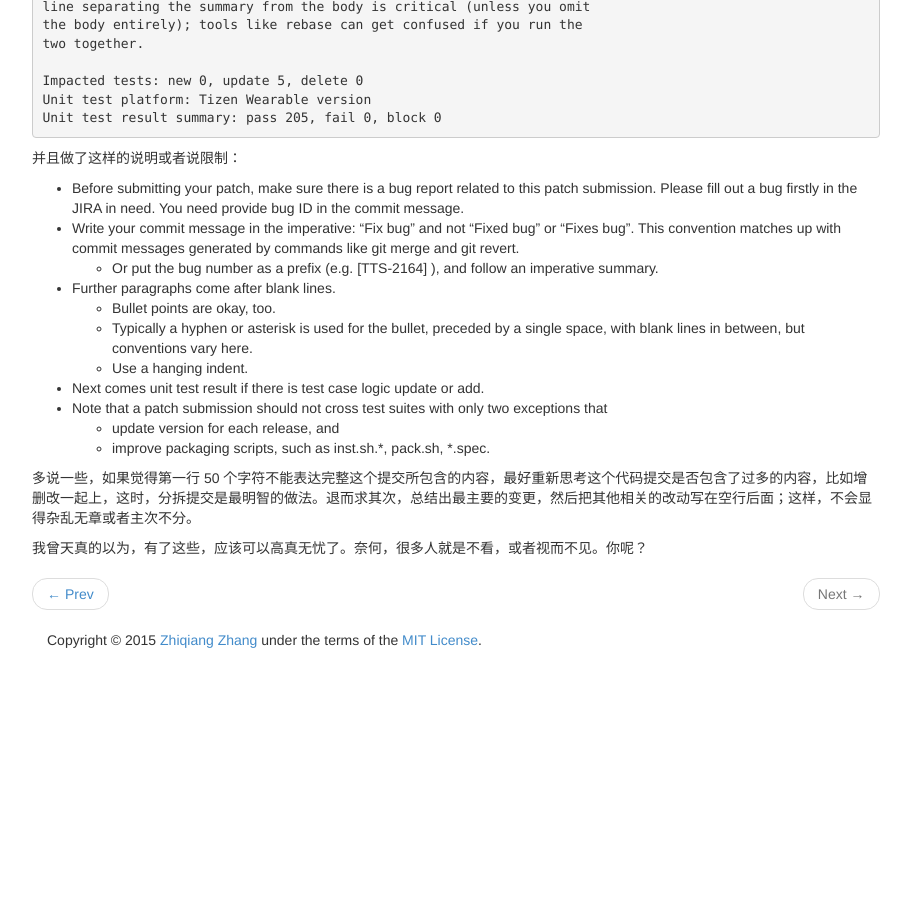
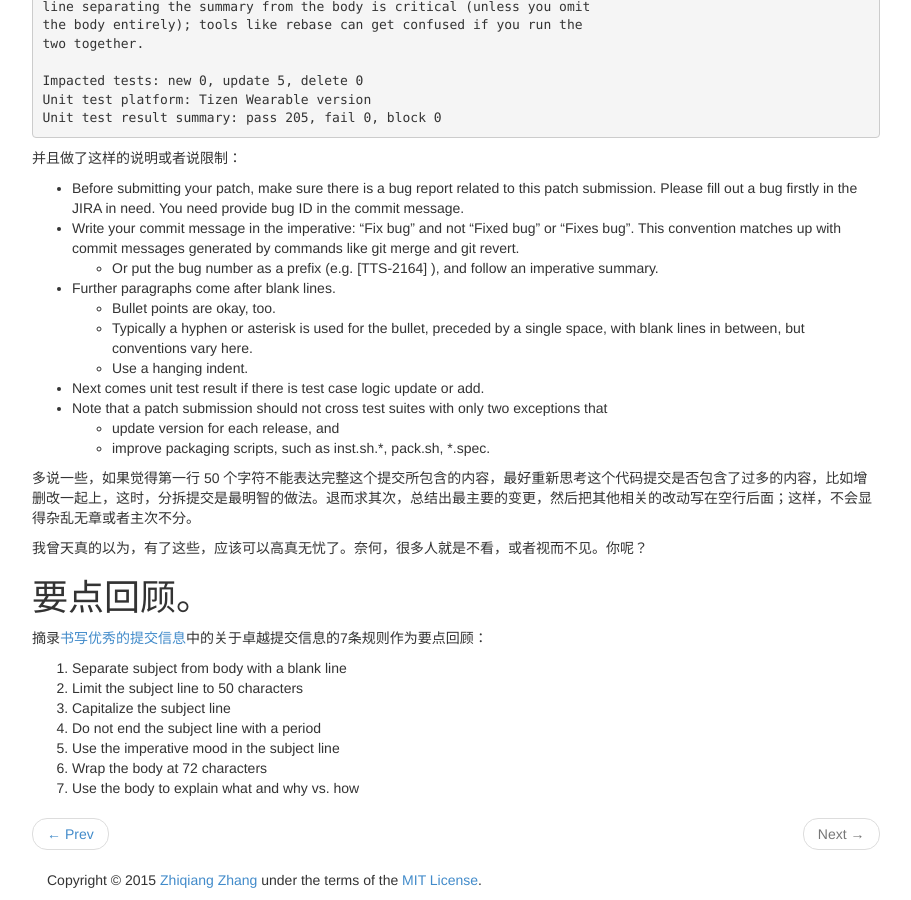
Before and after one commit to shuixin222/zqzhang.github.io, a Jekyll site: the page built from _posts/2015-01-09-commit-message.md, in a window 1280 px wide and 900 px high, scrolled down 1259 px. Shown: the whole window, without its empty margins (38-949 px from the left). Built offline with Jekyll 4.4.1, drawn with Linux system fonts in a browser that asks for light colours; before the commit the page ends 1919 px from its top, so only the background shows below that.

Commit message:
Digest seven rules of a great git commit message
From http://chris.beams.io/posts/git-commit/

```diff
--- a/_posts/2015-01-09-commit-message.md
+++ b/_posts/2015-01-09-commit-message.md
@@ -71,3 +71,15 @@ Unit test result summary: pass 205, fail 0, block 0
 多说一些，如果觉得第一行 50 个字符不能表达完整这个提交所包含的内容，最好重新思考这个代码提交是否包含了过多的内容，比如增删改一起上，这时，分拆提交是最明智的做法。退而求其次，总结出最主要的变更，然后把其他相关的改动写在空行后面；这样，不会显得杂乱无章或者主次不分。
 
 我曾天真的以为，有了这些，应该可以高真无忧了。奈何，很多人就是不看，或者视而不见。你呢？
+
+# 要点回顾。
+
+摘录[书写优秀的提交信息](https://github.com/erlang/otp/wiki/Writing-good-commit-messages)中的关于卓越提交信息的7条规则作为要点回顾：
+
+1. Separate subject from body with a blank line
+2. Limit the subject line to 50 characters
+3. Capitalize the subject line
+4. Do not end the subject line with a period
+5. Use the imperative mood in the subject line
+6. Wrap the body at 72 characters
+7. Use the body to explain what and why vs. how
```
